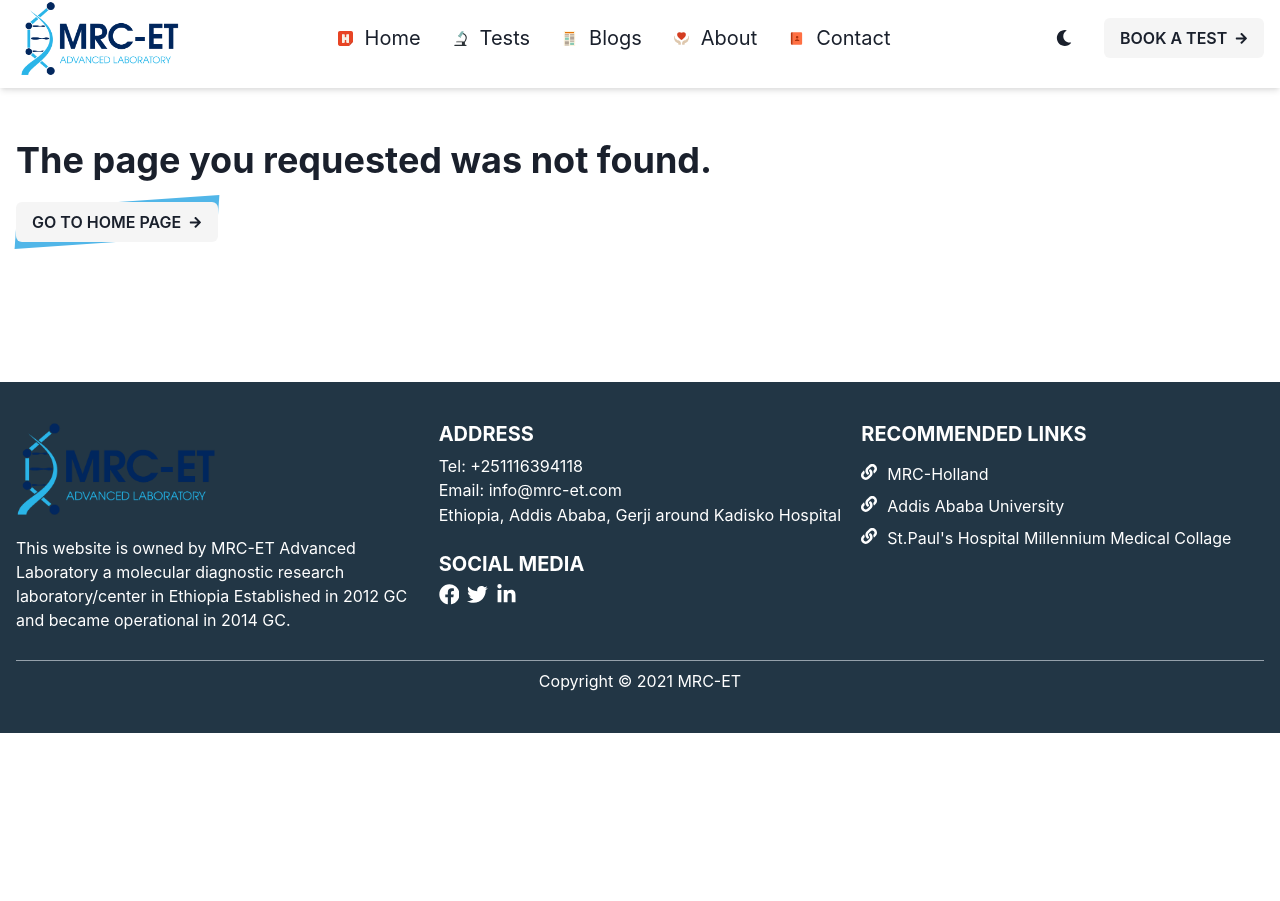
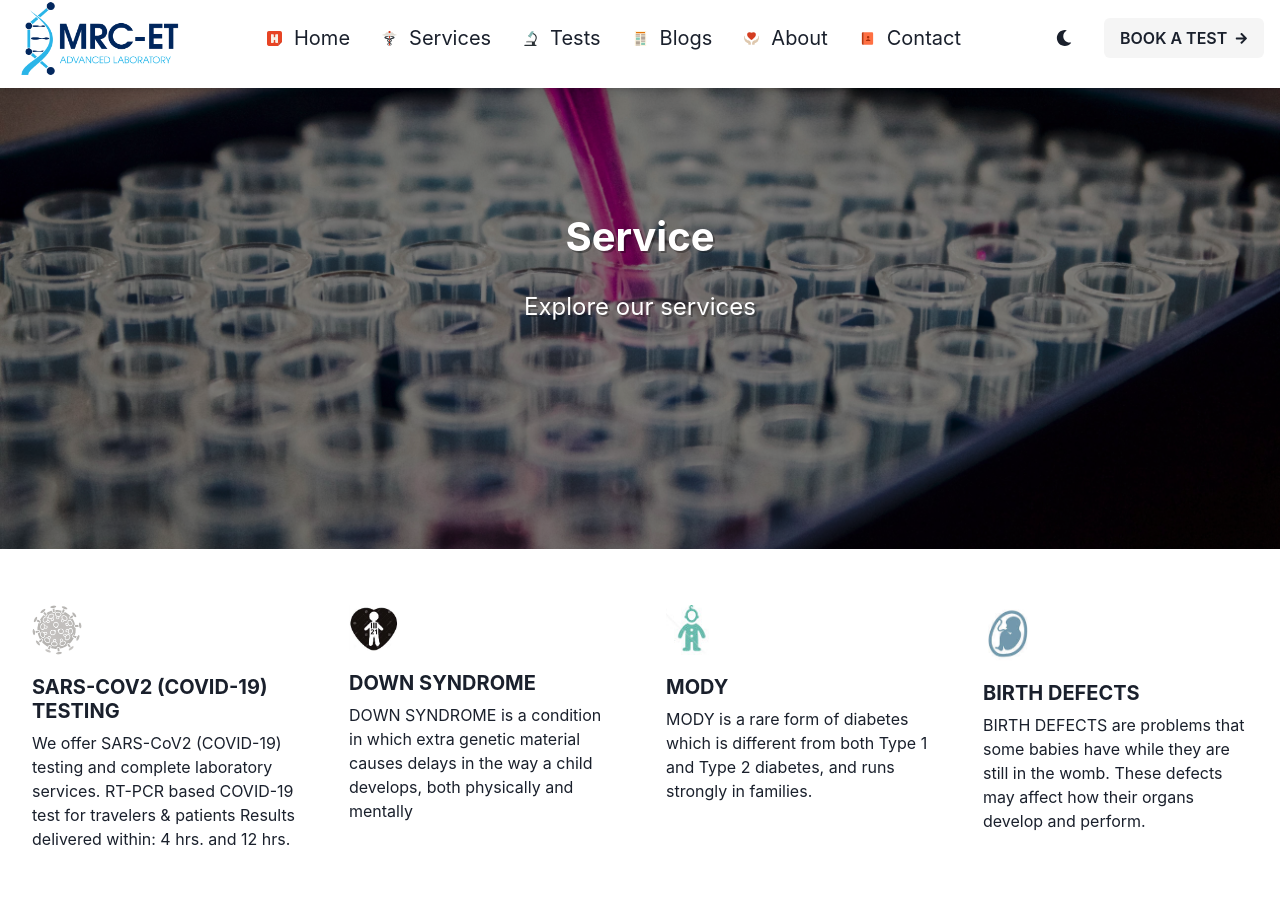
Before and after one commit to frectonz/mrc-et, a Next.js app: page /services in a window 1280 px wide. Before the commit this address had no page. Shown: the part 11-912 px from the top of the page. Before the commit the page ends 800 px from the top, so only its background shows below. Built offline with nearby package versions, Linux system fonts and the light colour scheme.

Commit message:
add services page

```diff
--- a/components/layout/Layout.tsx
+++ b/components/layout/Layout.tsx
@@ -13,6 +13,11 @@ const links: NavLink[] = [
     name: "Home",
     href: "/",
     icon: "/icons/hospital.svg",
+  },
+  {
+    name: "Services",
+    href: "/services",
+    icon: "/icons/medicine.svg",
   },
   {
     name: "Tests",
--- a/components/layout/header/menu/Menu.tsx
+++ b/components/layout/header/menu/Menu.tsx
@@ -19,7 +19,7 @@ interface MenuProps {
 export default function Menu({ links, actionButtonLabel }: MenuProps) {
   const showMenu = useBreakpointValue({
     xl: false,
-    lg: false,
+    lg: true,
     md: true,
     sm: true,
     xs: true,
--- a/data/pages/index.json
+++ b/data/pages/index.json
@@ -80,55 +80,5 @@
       "detail": "ኤም አር ሲ-ኢት አድቫንስድ ላብራቶሪ በ ዲኤንኤ ወይም ዘረመል ናሙና ላይ የተመሰረተ ምርመራ በማድረግ ከዉልደት በፊት ወይም በኋላ በዘረመል መዛባት ከትውልድ ወደ ትውልድ ሊወራረሱ የሚችሉ የጤና ችግሮችን ያሳውቃል፣ የተሟላ የላብራቶሪ አገልግሎቶችንም ይሰጣል፡፡",
       "image": "/image/genetic-defects.jpg"
     }
-  ],
-  "information": [
-    {
-      "url": "",
-      "image": "/image/corona.png",
-      "title": "SARS-CoV2 (COVID-19) testing",
-      "detail": "We offer SARS-CoV2 (COVID-19) testing and complete laboratory services. RT-PCR based COVID-19 test for travelers & patients Results delivered within: 4 hrs. and 12 hrs."
-    },
-    {
-      "url": "http://www.ndss.org/Down-Syndrome/",
-      "title": "DOWN SYNDROME",
-      "image": "/image/down-syndrome.png",
-      "detail": "DOWN SYNDROME is a condition in which extra genetic material causes delays in the way a child develops, both physically and mentally"
-    },
-    {
-      "url": "http://www.diabetesgenes.org/content/mody",
-      "title": "MODY",
-      "image": "/image/mody.png",
-      "detail": "MODY is a rare form of diabetes which is different from both Type 1 and Type 2 diabetes, and runs strongly in families."
-    },
-    {
-      "url": "http://kidshealth.org/en/parents/birth-defects.html",
-      "title": "BIRTH DEFECTS",
-      "image": "/image/birth-defects.png",
-      "detail": "BIRTH DEFECTS are problems that some babies have while they are still in the womb. These defects may affect how their organs develop and perform."
-    },
-    {
-      "url": "http://www.facingourrisk.org/index.php",
-      "title": "HEREDITARY CANCER",
-      "image": "/image/hereditary-cancer.png",
-      "detail": "CANCER cases occur in someone who inherited a genetic mutation that increases cancer risk."
-    },
-    {
-      "url": "",
-      "title": "Prenatal and Postnatal diagnosis",
-      "image": "/image/prenatal-postnatal.png",
-      "detail": "Prenatal genetic diagnosis is meant to detect chromosomal abnormalities before birth."
-    },
-    {
-      "url": "",
-      "title": "Hematologic malignancies",
-      "image": "/image/hematologic-malignancies.png",
-      "detail": "These are cancers that affect the blood and lymph. Blood cancer begins in the cells of blood forming tissue or cells of the immune system."
-    },
-    {
-      "url": "",
-      "image": "/image/tumor.png",
-      "title": "Tumor characterization",
-      "detail": "These are cancers that affect the blood and lymph. Blood cancer begins in the cells of blood forming tissue or cells of the immune system."
-    }
   ]
 }
--- /dev/null
+++ b/data/pages/services.json
@@ -0,0 +1,55 @@
+{
+  "headline_title": "Service",
+  "headline_detail": "Explore our services",
+  "headline_image": "/image/hematologic-malignancies.jpg",
+  "services": [
+    {
+      "url": "",
+      "image": "/image/corona.png",
+      "title": "SARS-CoV2 (COVID-19) testing",
+      "detail": "We offer SARS-CoV2 (COVID-19) testing and complete laboratory services. RT-PCR based COVID-19 test for travelers & patients Results delivered within: 4 hrs. and 12 hrs."
+    },
+    {
+      "url": "http://www.ndss.org/Down-Syndrome/",
+      "title": "DOWN SYNDROME",
+      "image": "/image/down-syndrome.png",
+      "detail": "DOWN SYNDROME is a condition in which extra genetic material causes delays in the way a child develops, both physically and mentally"
+    },
+    {
+      "url": "http://www.diabetesgenes.org/content/mody",
+      "title": "MODY",
+      "image": "/image/mody.png",
+      "detail": "MODY is a rare form of diabetes which is different from both Type 1 and Type 2 diabetes, and runs strongly in families."
+    },
+    {
+      "url": "http://kidshealth.org/en/parents/birth-defects.html",
+      "title": "BIRTH DEFECTS",
+      "image": "/image/birth-defects.png",
+      "detail": "BIRTH DEFECTS are problems that some babies have while they are still in the womb. These defects may affect how their organs develop and perform."
+    },
+    {
+      "url": "http://www.facingourrisk.org/index.php",
+      "title": "HEREDITARY CANCER",
+      "image": "/image/hereditary-cancer.png",
+      "detail": "CANCER cases occur in someone who inherited a genetic mutation that increases cancer risk."
+    },
+    {
+      "url": "",
+      "title": "Prenatal and Postnatal diagnosis",
+      "image": "/image/prenatal-postnatal.png",
+      "detail": "Prenatal genetic diagnosis is meant to detect chromosomal abnormalities before birth."
+    },
+    {
+      "url": "",
+      "title": "Hematologic malignancies",
+      "image": "/image/hematologic-malignancies.png",
+      "detail": "These are cancers that affect the blood and lymph. Blood cancer begins in the cells of blood forming tissue or cells of the immune system."
+    },
+    {
+      "url": "",
+      "image": "/image/tumor.png",
+      "title": "Tumor characterization",
+      "detail": "These are cancers that affect the blood and lymph. Blood cancer begins in the cells of blood forming tissue or cells of the immune system."
+    }
+  ]
+}
--- a/pages/index.tsx
+++ b/pages/index.tsx
@@ -8,7 +8,6 @@ import { Flex, Badge } from "@chakra-ui/react";
 
 // Components
 import Seo from "../components/utils/Seo";
-import InfoList from "../components/main/InfoList";
 import CardList from "../components/main/Cards/CardList";
 import HeroesCarousel from "../templates/HeroesCarousel";
 import Collaborators from "../components/main/Collaborators";
@@ -45,10 +44,6 @@ export default function HomePage({
         testsPageLabel={index.tests_page_label}
         contactPageLabel={index.contact_page_label}
       />
-
-      <MainContainer py={10}>
-        <InfoList infos={index.information} />
-      </MainContainer>
 
       <MainContainer>
         <CardList
--- /dev/null
+++ b/pages/services.tsx
@@ -0,0 +1,25 @@
+// Components
+import Seo from "../components/utils/Seo";
+import Hero from "../components/main/Hero";
+import InfoList from "../components/main/InfoList";
+import MainContainer from "../components/utils/MainContainer";
+
+// Data
+import services from "../data/pages/services.json";
+
+export default function Services() {
+  return (
+    <>
+      <Seo title="Services" />
+      <Hero
+        title={services.headline_title}
+        text={services.headline_detail}
+        image={services.headline_image}
+        textColor="white"
+      />
+      <MainContainer py={10}>
+        <InfoList infos={services.services} />
+      </MainContainer>
+    </>
+  );
+}
```
